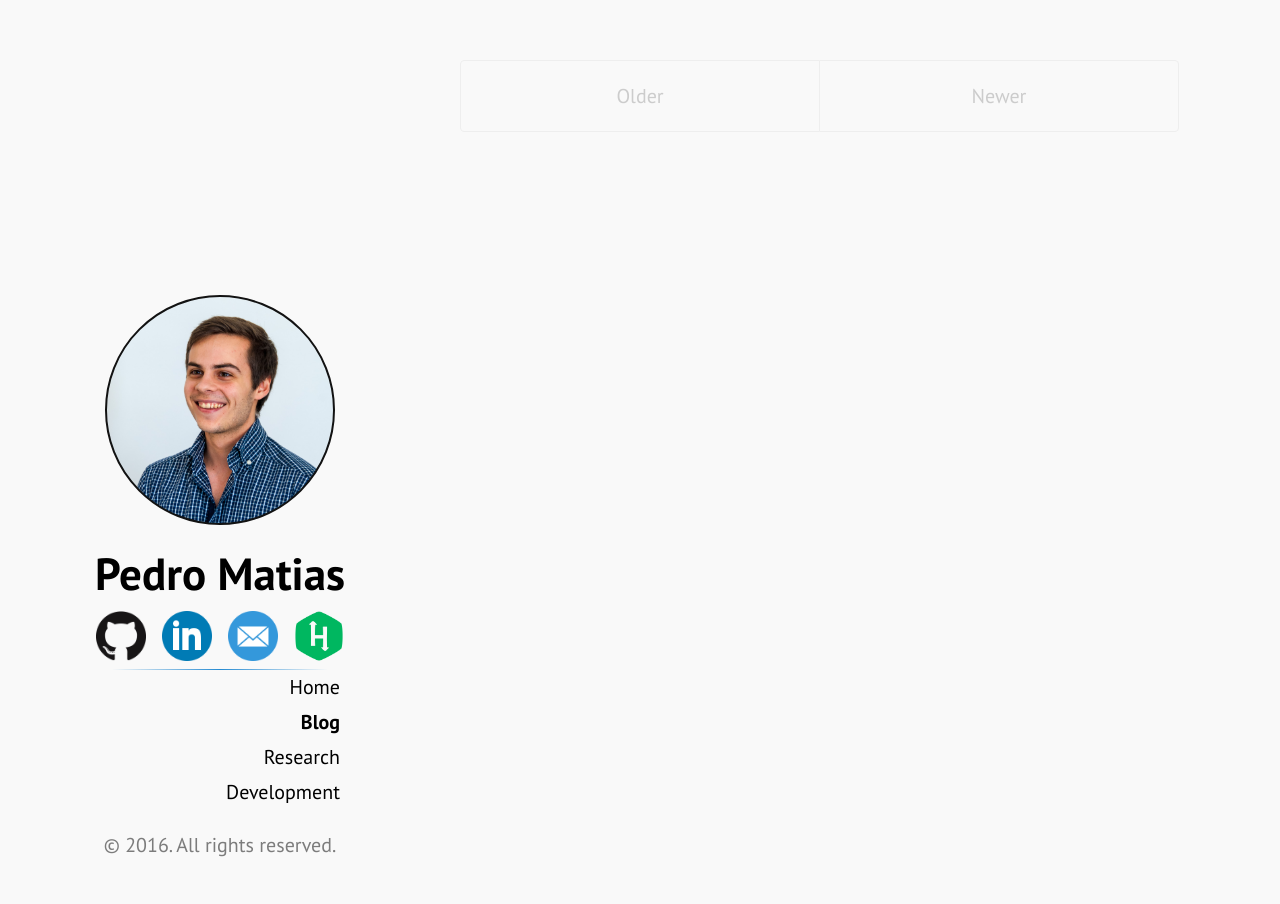
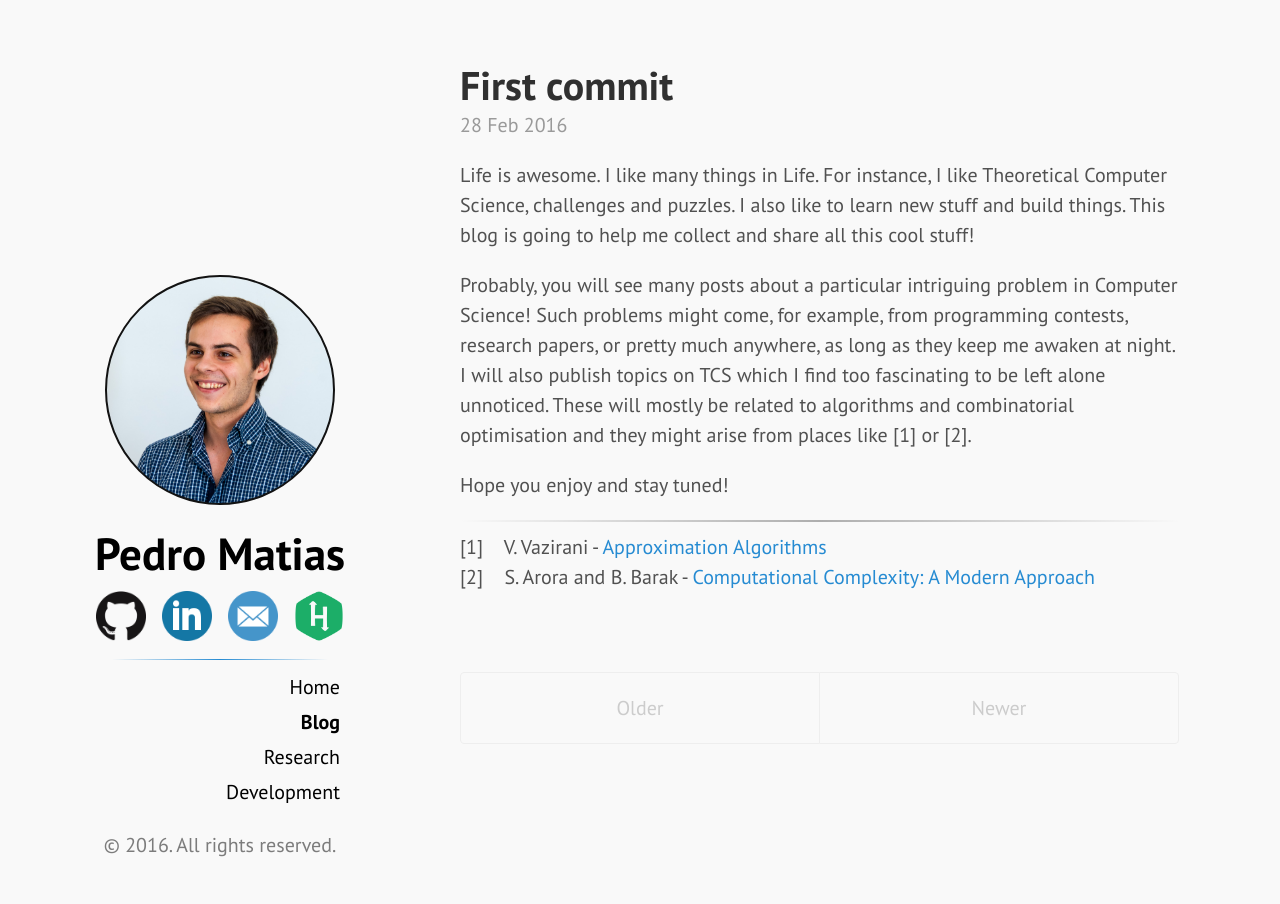
Before and after one commit to zydeon/zydeon.github.io, a Jekyll site: the page built from blog/index.html, in a window 1280 px wide. Built offline with Jekyll 4.4.1, drawn with Linux system fonts in a browser that asks for light colours; nearby versions of some CDN libraries; the list of posts is cut into pages by our own code.

Commit message:
first post on blog

```diff
--- /dev/null
+++ b/_posts/2016-02-28-first-commit.md
@@ -0,0 +1,16 @@
+---
+layout: post
+title: First commit
+published: true
+---
+
+Life is awesome. I like many things in Life. For instance, I like Theoretical Computer Science, challenges and puzzles. I also like to learn new stuff and build things. This blog is going to help me collect and share all this cool stuff!
+
+Probably, you will see many posts about a particular intriguing problem in Computer Science! Such problems might come, for example, from programming contests, research papers, or pretty much anywhere, as long as they keep me awaken at night. I will also publish topics on TCS which I find too fascinating to be left alone unnoticed. These will mostly be related to algorithms and combinatorial optimisation and they might arise from places like [1] or [2].
+
+Hope you enjoy and stay tuned!
+
+<hr class="sidebar-nav-rule gradient thick">
+
+[1] &nbsp;&nbsp; V. Vazirani - [Approximation Algorithms](http://www.cc.gatech.edu/fac/Vijay.Vazirani/book.pdf)
+[2] &nbsp;&nbsp; S. Arora and B. Barak - [Computational Complexity: A Modern Approach](http://theory.cs.princeton.edu/complexity/book.pdf)
--- a/public/css/hyde.css
+++ b/public/css/hyde.css
@@ -116,6 +116,15 @@ img.icon {
   border-radius: 0px;
 }
 
+img.icon {
+  -webkit-filter: grayscale(20%);
+  filter: grayscale(20%);
+}
+img.icon:hover {
+  -webkit-filter: grayscale(70%);
+  filter: grayscale(70%);
+}
+
 /* About section */
 .sidebar-about h1 {
   color: #000;
--- a/public/css/my.css
+++ b/public/css/my.css
@@ -1,12 +1,17 @@
 hr.gradient{
   border: 0;
   height: 1px;
-  margin: 0 auto;
+  margin: 10px auto;
+  padding: 0px;
   background-image: linear-gradient(to right, rgba(0, 0, 0, 0), rgba(0, 0, 0, 0.3), rgba(0, 0, 0, 0));
 }
 
 hr.gradient-blue{
   background-image: linear-gradient(to right, rgba(38, 139, 210, 0), rgba(38, 139, 210, 1.0), rgba(38, 139, 210, 0));
+}
+
+hr.thick{
+  padding: 1px;
 }
 
 
```
Also changed, not shown: _layouts/contact.html (added, +24 -0 lines).
